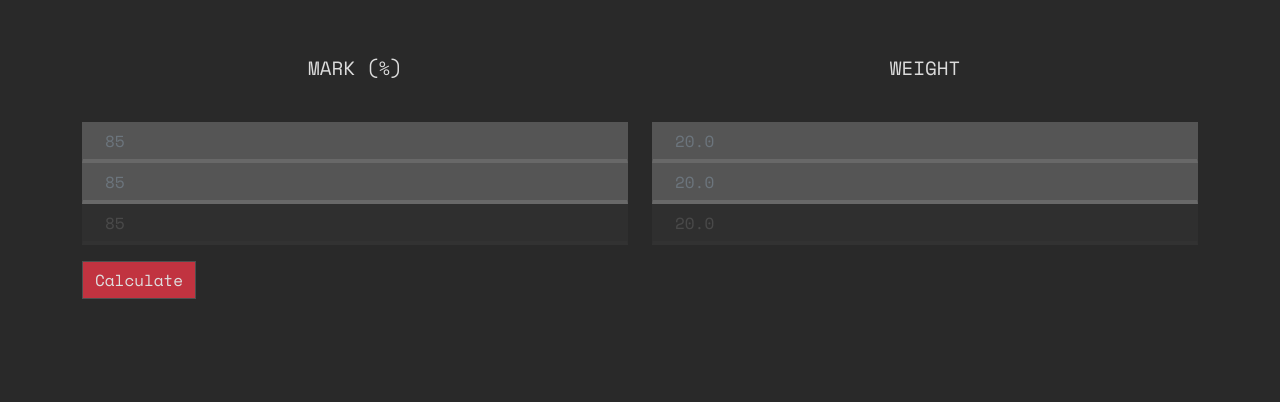
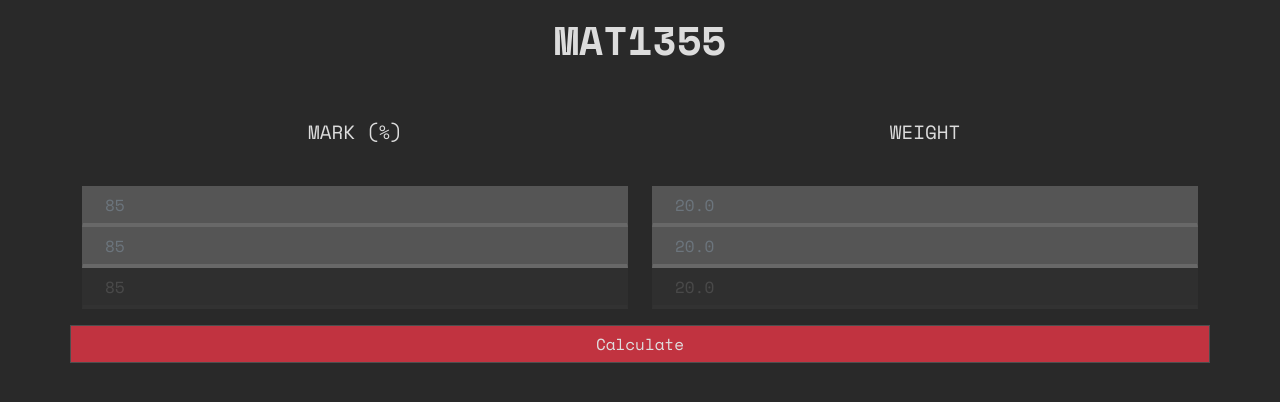
Before and after one commit to abdullaaaah/gpa-calculator, a Flask app: page / in a window 1280 px wide. Shown: the part 50-452 px from the top of the page. Run offline with Flask 2, Linux system fonts and the light colour scheme.

Commit message:
Changes to the frontend

```diff
--- a/app.py
+++ b/app.py
@@ -1,5 +1,6 @@
 from flask import Flask, request
 from flask import render_template
+from livereload import Server #live reload so we don't have to run everytime.
 
 from calculate import GPACalculator
 from processor import dict_converter
--- /dev/null
+++ b/static/scripts/get_gpa.js
@@ -0,0 +1,25 @@
+function add_field()
+{
+    $(".transparent").removeClass("transparent")
+    $(".transparent").removeAttr("onclick") //tryna remove this mf onclick
+
+    $('#gpaForm').append("<div class='row transparent'><div class='col no-space'> \
+            <input name='a3,mark' type='text' class='form-control trans-font' placeholder='85' onClick='add_field()'> \
+        </div> \
+        <div class='col no-space'> \
+            <input name='a3,weight' type='text' class='form-control trans-font' placeholder='20.0' onClick='add_field()'> \
+        </div></div> \
+    ");
+
+    return
+}
+
+
+$(document).ready(function()
+{
+    $("#calc-gpa").click(function()
+    {
+
+    });
+
+});
--- a/templates/index.html
+++ b/templates/index.html
@@ -23,10 +23,10 @@
 
       <div class="container">
         <p></p>
-        <h1 class="text-center"></h1>
+        <h1 class="text-center">MAT1355</h1>
         <p></p>
 
-        <form action='/calculate' method='post'>
+        <form id="gpaForm">
           <div class="row">
             <div class="col"><p id="instruction">MARK (%)</p></div>
             <div class="col"><p id="instruction">WEIGHT</p></div>
@@ -51,18 +51,18 @@
 
               <div class="row transparent">
                 <div class="col no-space">
-                  <input name='a3,mark' type="text" class="form-control trans-font" placeholder="85">
+                  <input name='a3,mark' type="text" class="form-control trans-font" placeholder="85" onClick="add_field()">
                 </div>
                 <div class="col no-space">
                   <input name='a3,weight' type="text" class="form-control trans-font" placeholder="20.0">
                 </div>
               </div>
 
-              <p></p>
-              <button type="submit" class="btn btn-danger">Calculate</button>
-
           </form>
-
+          <div class="row">
+            <p></p>
+          <button type="submit" class="btn btn-danger" id="calc-gpa">Calculate</button>
+          </div>
 
           {% if gpa %}
           <h1> GPA:  {{gpa}} </h1>
@@ -76,6 +76,6 @@
     <!-- Option 1: Bootstrap Bundle with Popper -->
     <script src="https://cdn.jsdelivr.net/npm/bootstrap@5.0.0-beta1/dist/js/bootstrap.bundle.min.js" integrity="sha384-ygbV9kiqUc6oa4msXn9868pTtWMgiQaeYH7/t7LECLbyPA2x65Kgf80OJFdroafW" crossorigin="anonymous"></script>
     <script src="https://ajax.googleapis.com/ajax/libs/jquery/3.5.1/jquery.min.js"></script>
-    <script src="idk.js"></script>
+    <script src="{{ url_for('static',filename='scripts/get_gpa.js') }}"></script>
   </body>
 </html>
```
